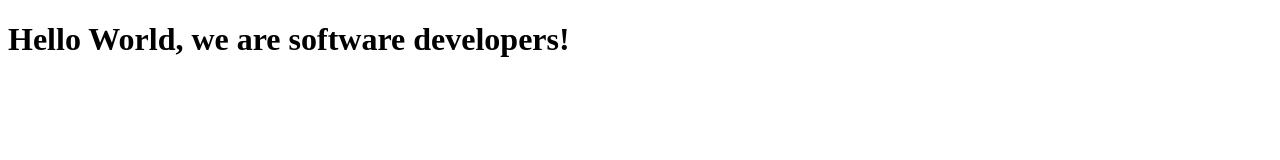
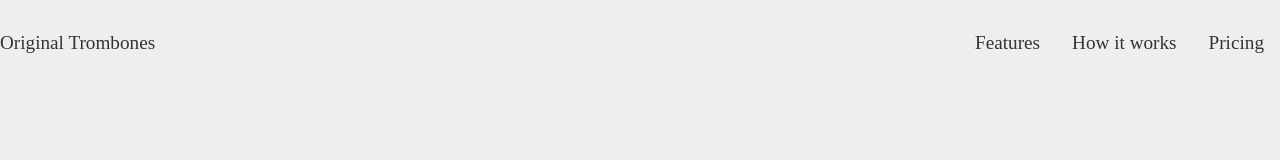
Before and after one commit to AmoroBG/Amoro-and-Giuseppe, a plain HTML site: page index.html in a window 1280 px wide. Drawn offline with Linux system fonts and the light colour scheme.

Commit message:
Add navbar

```diff
--- a/css/style.css
+++ b/css/style.css
@@ -0,0 +1,29 @@
+*{
+    margin: 0;
+    padding: 0;
+    box-sizing: border-box;
+}
+body{
+    background-color: #eee;
+    color: #333;
+    font-size: 1.2rem;
+}
+.navbar{
+    min-height: 70px;
+    display: flex;
+    justify-content: space-between;
+    padding: 2rem 0;
+
+}
+ul{
+    display: flex;
+    justify-content: space-between;
+}
+li{
+    list-style-type: none;
+    padding: 0 1rem;
+}
+a{
+    text-decoration: none;
+    color: #333;
+}
--- a/index.html
+++ b/index.html
@@ -7,7 +7,16 @@
   </head>
 
   <body>
-    <h1>Hello World, we are software developers!</h1>
+    <nav class="navbar">
+      <div class="logo">Original Trombones</div>
+      <ul>
+        <li><a href="#">Features</a></li>
+        <li><a href="#">How it works</a></li>
+        <li><a href="#">Pricing</a></li>
+      </ul>
+    </nav>
+
+
     <script src="https://cdn.freecodecamp.org/testable-projects-fcc/v1/bundle.js"></script>
 
      <script  src="js/index.js"></script>
```
